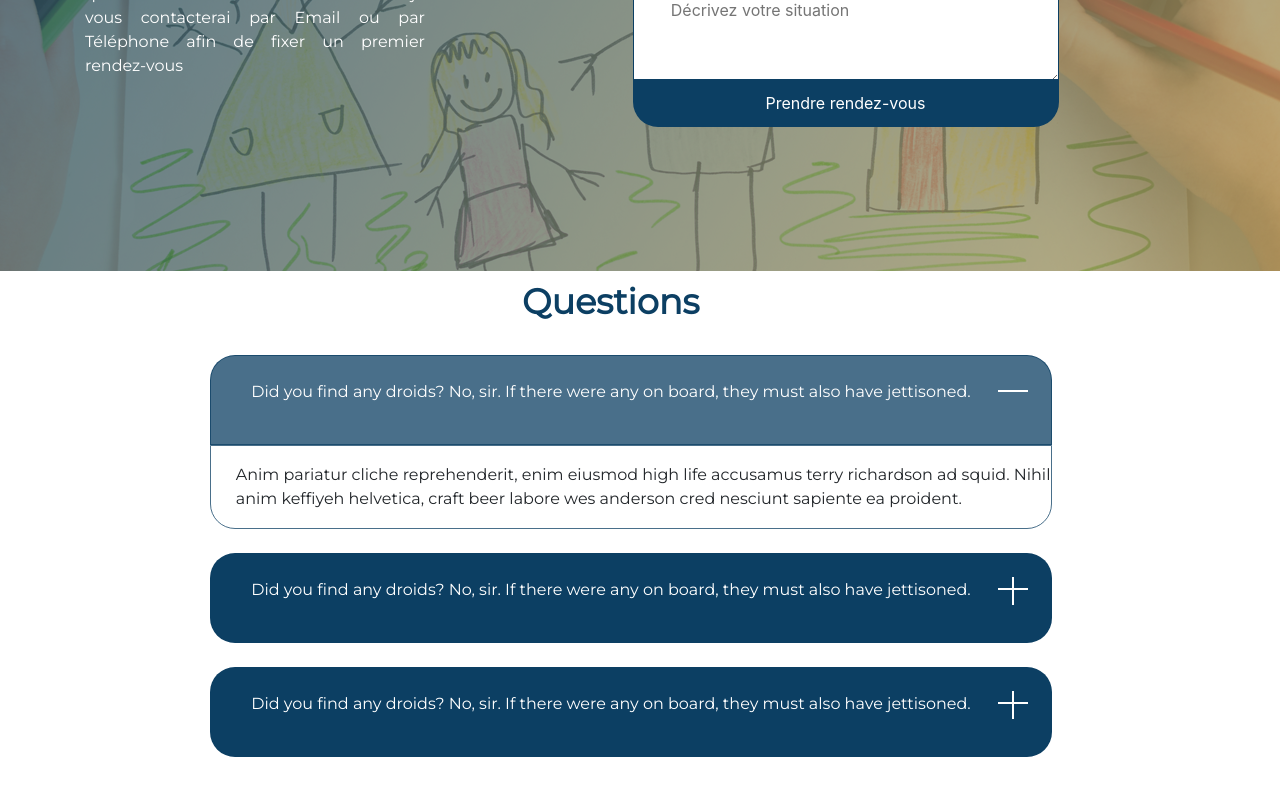
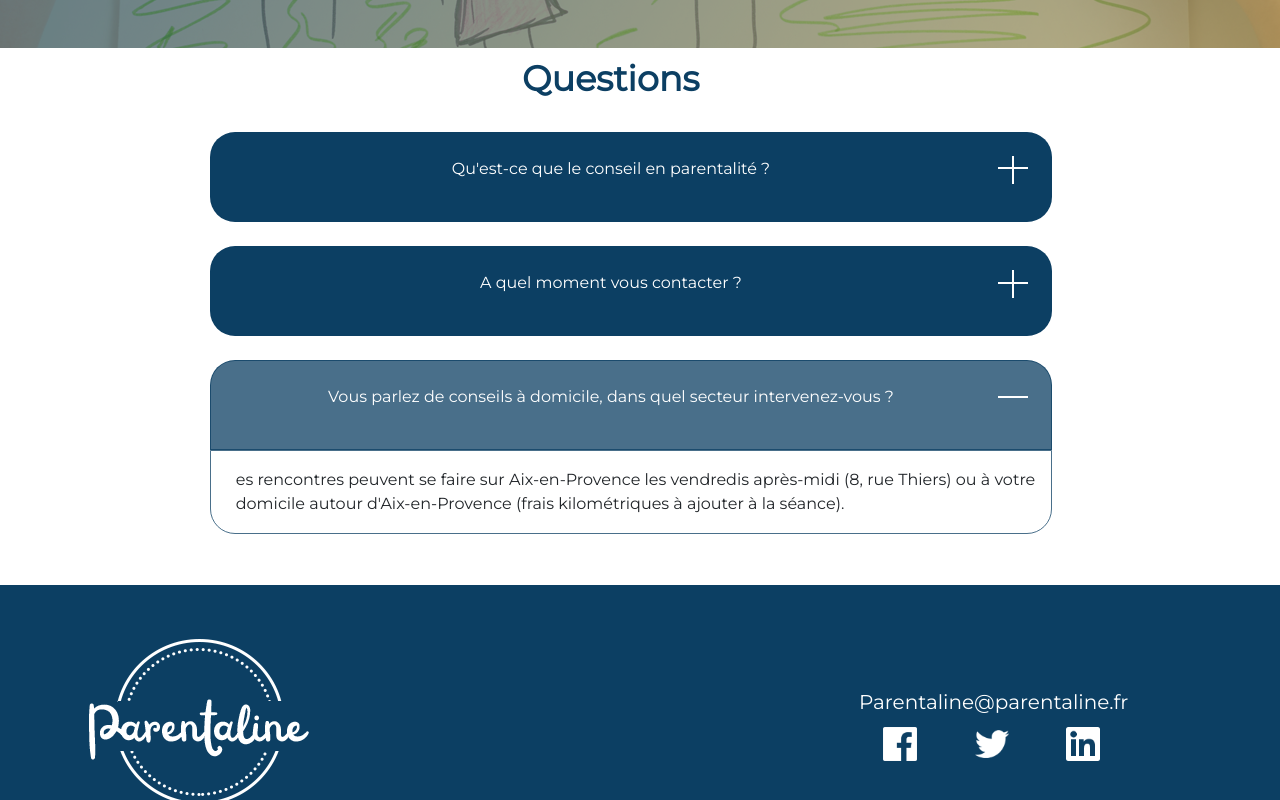
Before and after one commit to reevan7/Parentaline, a React (Create React App) app: page /#/ in a window 1280 px wide. Both pictures are taken after a click on the button 630 px from the left and 399 px from the top of the page. Built offline with nearby package versions, Linux system fonts and the light colour scheme.

Commit message:
ajout texte

```diff
--- a/src/components/approche/Approche.js
+++ b/src/components/approche/Approche.js
@@ -41,9 +41,12 @@ class Approche extends Component {
               <div className="propos-carre">
                 <h2 className="titre-bloc-droit">A propos</h2>
                 <p className="bloctext-droit">
-                  Infirmière-puéricultrice depuis 26 ans, je dirige des structures d'accueil petite enfance.
-                  J'ai suivi des formations sur les émotions des jeunes enfants,  le libre agir, la motricité libre et l'importance de la contenance du donneur de soin.
-                  Ces expériences m'ont orientée vers cet accompagnement à la parentalisation : être parent peut être déstabilisant, les sentiments de frustration,
+                   Infirmière puéricultrice, je dirige depuis 26 ans des structures petite
+                   enfance. Les émotions des jeunes enfants, le libre agir, la motricité libre,
+                  la relation parent/enfant, le "parler vrai" à l'enfant font partis de mon quotidien.
+                  Les sollicitations régulières des parents face aux différentes étapes de l'évolution
+                  de leur enfant m'ont orientée vers cet accompagnement à la parentalisation :
+                   être parent peut être déstabilisant, les sentiments de frustration,
                   d'impuissance, d'incompréhension, d'être démuni sont souvent présents.
                   Avec Parentaline, je souhaite vous accompagner dans un cadre bienveillant vers une éducation où chacun, parent/enfant, se sent écouté, compris et respecté.
                 </p>
--- a/src/components/articles/Articles.js
+++ b/src/components/articles/Articles.js
@@ -40,8 +40,8 @@ class Articles extends Component {
                    et l'incertitude s'installent et laissent place à un sentiment d'incapacité voir d'être
                     mauvais parents. Par une écoute spécifique de vos difficultés, une connaissance du développement
                     psycho- affectif, des conseils éducatifs adaptés, une approche communicante participative,
-                    vos compétences, Parentaline vous accompagne pour trouver ensemble les solutions les plus adaptées
-                    afin d'améliorer votre quotidien et celui de votre enfant en répondant au mieux à ses besoins.
+                    Parentaline vous accompagne pour répondre au mieux aux besoins de votre enfant: les émotions
+                    (colère, tristesse...), le "non", le langage, les jeux...
                   </span>
             </div>
             <div className="col-sm-5">
--- a/src/components/questions/Question.js
+++ b/src/components/questions/Question.js
@@ -45,7 +45,7 @@ class Question extends Component {
           aria-expanded={open}
           className = { this.state.button ? 'buttonTrue closed' : 'buttonFalse opened'}
           >
-          <p className="question-text">Did you find any droids? No, sir. If there were any on board, they must also have jettisoned.</p>
+          <p className="question-text">A quel moment vous contacter ?</p>
           <div className="horizontal"></div>
           <div className="vertical"></div>
             <div>
@@ -56,9 +56,9 @@ class Question extends Component {
       <div className={ this.state.border ? 'text-Active' : 'text-disabled'}>
         <Collapse in={this.state.open}>
           <div id="example-collapse-text" className="texte">
-            Anim pariatur cliche reprehenderit, enim eiusmod high life accusamus
-            terry richardson ad squid. Nihil anim keffiyeh helvetica, craft beer
-            labore wes anderson cred nesciunt sapiente ea proident.
+            Dés que vous en ressentez le besoin. Ces échanges permettent
+            de prendre du recul, de lâcher prise en prenant le temps pour
+            vous et ainsi de déculpabiliser. Un peu comme un espace de décompression !
           </div>
 
         </Collapse>
--- a/src/components/questions/Question3.js
+++ b/src/components/questions/Question3.js
@@ -46,7 +46,7 @@ class Question3 extends Component {
           aria-expanded={open}
           className = { this.state.button ? 'buttonTrue closed' : 'buttonFalse opened'}
         >
-        <p className="question-text">Did you find any droids? No, sir. If there were any on board, they must also have jettisoned.</p>
+        <p className="question-text">Vous parlez de conseils à domicile, dans quel secteur intervenez-vous ?</p>
         <div className="horizontal"></div>
         <div className="vertical"></div>
           <div>
@@ -57,9 +57,9 @@ class Question3 extends Component {
         <div className={ this.state.border ? 'text-Active' : 'text-disabled'}>
         <Collapse in={this.state.open}>
           <div id="example-collapse-text" className="texte">
-            Anim pariatur cliche reprehenderit, enim eiusmod high life accusamus
-            terry richardson ad squid. Nihil anim keffiyeh helvetica, craft beer
-            labore wes anderson cred nesciunt sapiente ea proident.
+            es rencontres peuvent se faire sur Aix-en-Provence
+            les vendredis après-midi (8, rue Thiers) ou à votre domicile autour
+            d'Aix-en-Provence (frais kilométriques à ajouter à la séance).
           </div>
 
         </Collapse>
--- a/src/components/questions/Questions.js
+++ b/src/components/questions/Questions.js
@@ -55,7 +55,7 @@ class Questions extends Component {
           aria-expanded={open}
           className = { this.state.button ? 'buttonTrue closed' : 'buttonFalse opened'}
         >
-          <p className="question-text">Did you find any droids? No, sir. If there were any on board, they must also have jettisoned.</p>
+          <p className="question-text">Qu'est-ce que le conseil en parentalité ?</p>
           <div className="horizontal"></div>
           <div className="vertical"></div>
           <div>
@@ -66,9 +66,9 @@ class Questions extends Component {
         <div className={ this.state.border ? 'text-Active' : 'text-disabled'}>
         <Collapse in={this.state.open}>
           <div id="example-collapse-text" className="texte">
-            Anim pariatur cliche reprehenderit, enim eiusmod high life accusamus
-            terry richardson ad squid. Nihil anim keffiyeh helvetica, craft beer
-            labore wes anderson cred nesciunt sapiente ea proident.
+            C'est un soutien ponctuel d'une à deux séances ou plus si vous en ressentez
+            la nécessité. Il permet aux parents de mieux adapter ses réactions aux comportements
+            de son enfant, de mieux le comprendre et de mieux répondre à ses réels besoins.
           </div>
         </Collapse>
 </div>
```
